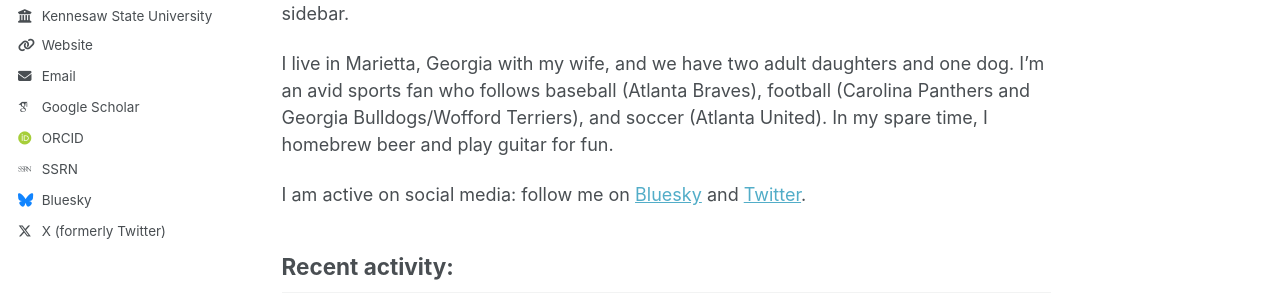
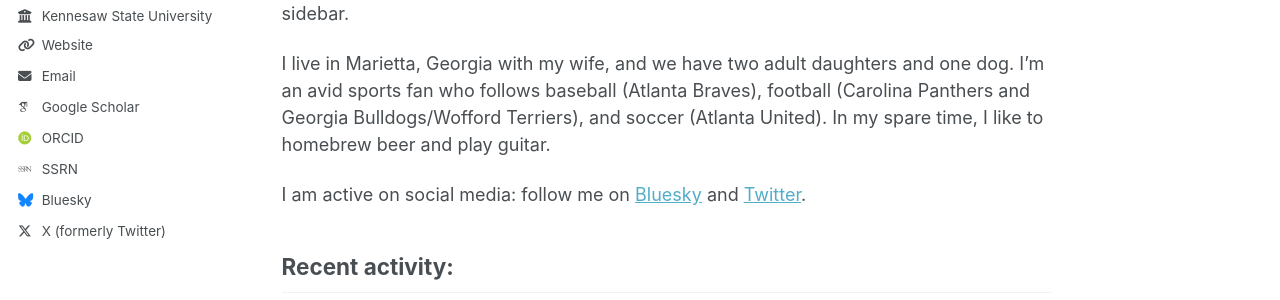
Before and after one commit to jcbradbury/jcbradbury.github.io, a Jekyll site: the page built from _pages/about.md, in a window 1280 px wide and 900 px high. Shown: the part 383-683 px from the top of the window. Built offline with Jekyll 4.4.1, drawn with Linux system fonts in a browser that asks for light colours; some web fonts are replaced; a script bundle is joined from its source files by our own code; library files that are not in the unit come from our copies.

Commit message:
Update about.md

```diff
--- a/_pages/about.md
+++ b/_pages/about.md
@@ -12,7 +12,7 @@
 I work primarily in the fields of public economics and sports economics, and I have a strong interest in public policy. My recent research has focused on local economic development policy, particularly public financing of sports venues and film production incentives. I served as an appointed board member of the Development Authority of Cobb County from 2019 to 2023. I am currently an associate editor for *Journal of Sports Economics*. You can learn more about my work by clicking on the links in the headers and sidebar.
 
 
-I live in Marietta, Georgia with my wife, and we have two adult daughters and one dog. I'm an avid sports fan who follows baseball (Atlanta Braves), football (Carolina Panthers and Georgia Bulldogs/Wofford Terriers), and soccer (Atlanta United). In my spare time, I homebrew beer and play guitar for fun.
+I live in Marietta, Georgia with my wife, and we have two adult daughters and one dog. I'm an avid sports fan who follows baseball (Atlanta Braves), football (Carolina Panthers and Georgia Bulldogs/Wofford Terriers), and soccer (Atlanta United). In my spare time, I like to homebrew beer and play guitar.
 
 I am active on social media: follow me on [Bluesky](https://bsky.app/profile/jcbradbury.com) and [Twitter](https://x.com/jc_bradbury).
 
```
